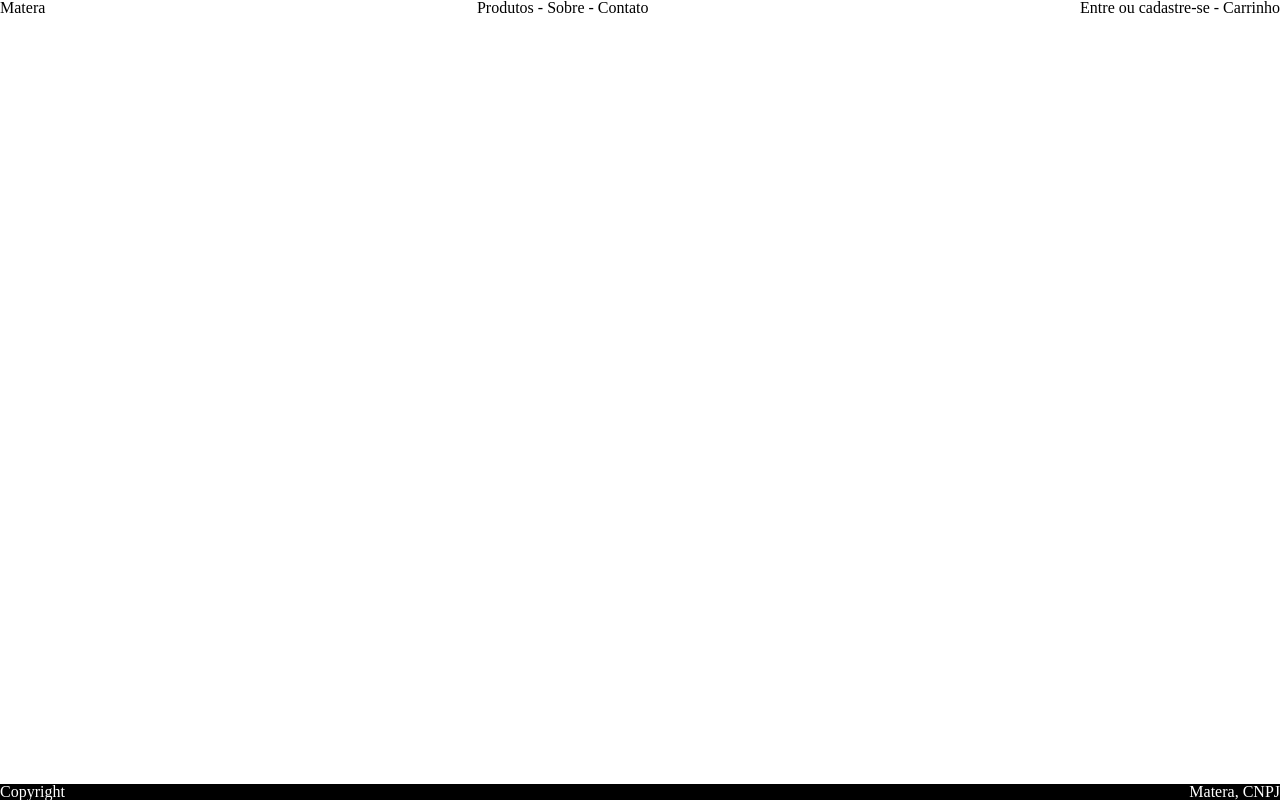
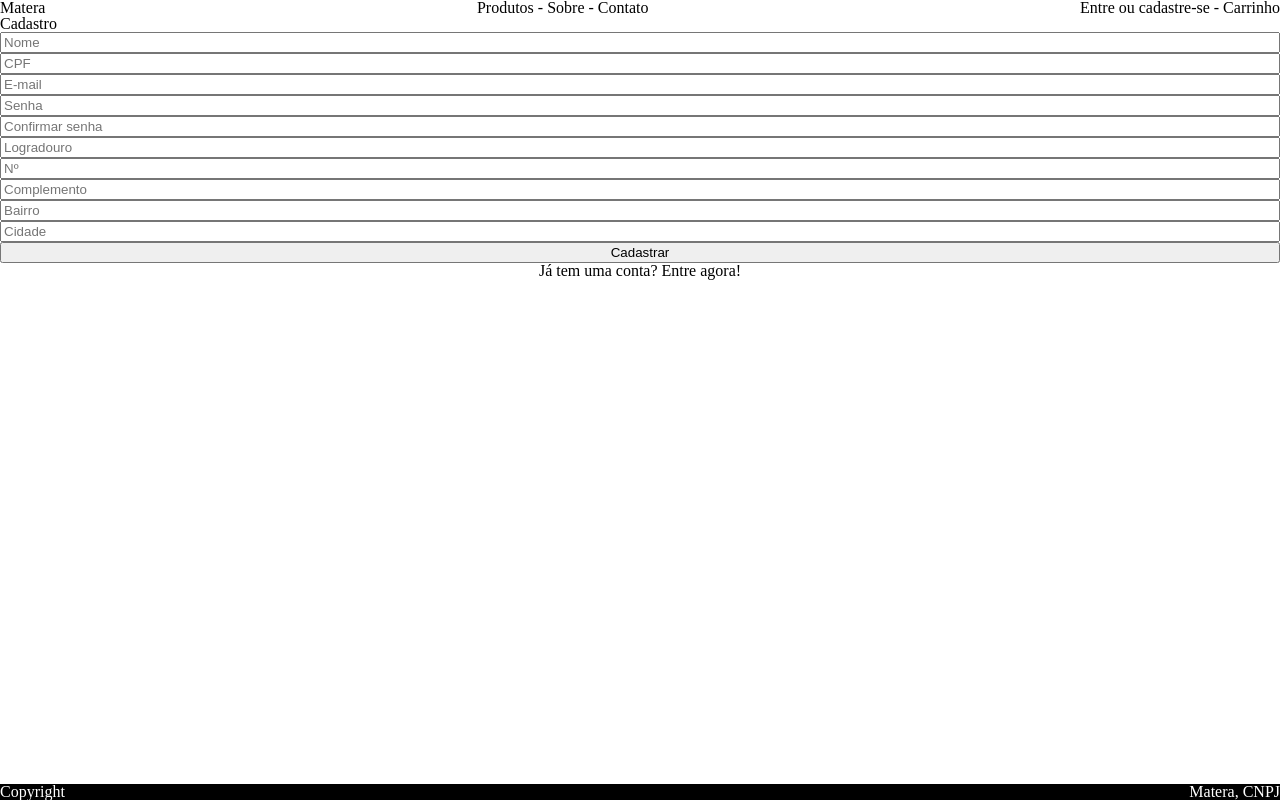
Before and after one commit to lcfernandez/driven-projeto15-matera-front, a React (Create React App) app: page /cadastro in a window 1280 px wide. Built offline with nearby package versions, Linux system fonts and the light colour scheme.

Commit message:
feat: document and address fields

```diff
--- a/src/App.js
+++ b/src/App.js
@@ -4,6 +4,7 @@ import Footer from "./components/Footer";
 import Header from "./components/Header";
 
 import HomePage from "./pages/HomePage";
+import SignUpPage from "./pages/SignUpPage";
 
 import { BrowserRouter, Route, Routes } from "react-router-dom";
 
@@ -16,6 +17,7 @@ function App() {
 
             <Routes>
                 <Route path="/" element={<HomePage />} />
+                <Route path="/cadastro" element={<SignUpPage />} />
             </Routes>
 
             <Footer />
--- a/src/pages/SignUpPage.js
+++ b/src/pages/SignUpPage.js
@@ -14,6 +14,12 @@ export default function SignUpPage() {
             <Form onSubmit={signUp}>
                 <input
                     placeholder="Nome"
+                    required
+                    type="text"
+                />
+
+                <input
+                    placeholder="CPF"
                     required
                     type="text"
                 />
@@ -36,6 +42,35 @@ export default function SignUpPage() {
                     type="password"
                 />
 
+                <input
+                    placeholder="Logradouro"
+                    required
+                    type="text"
+                />
+
+                <input
+                    placeholder="Nº"
+                    required
+                    type="number"
+                />
+
+                <input
+                    placeholder="Complemento"
+                    type="text"
+                />
+
+                <input
+                    placeholder="Bairro"
+                    required
+                    type="text"
+                />
+
+                <input
+                    placeholder="Cidade"
+                    required
+                    type="text"
+                />
+
                 <button>Cadastrar</button>
             </Form>
 
```
